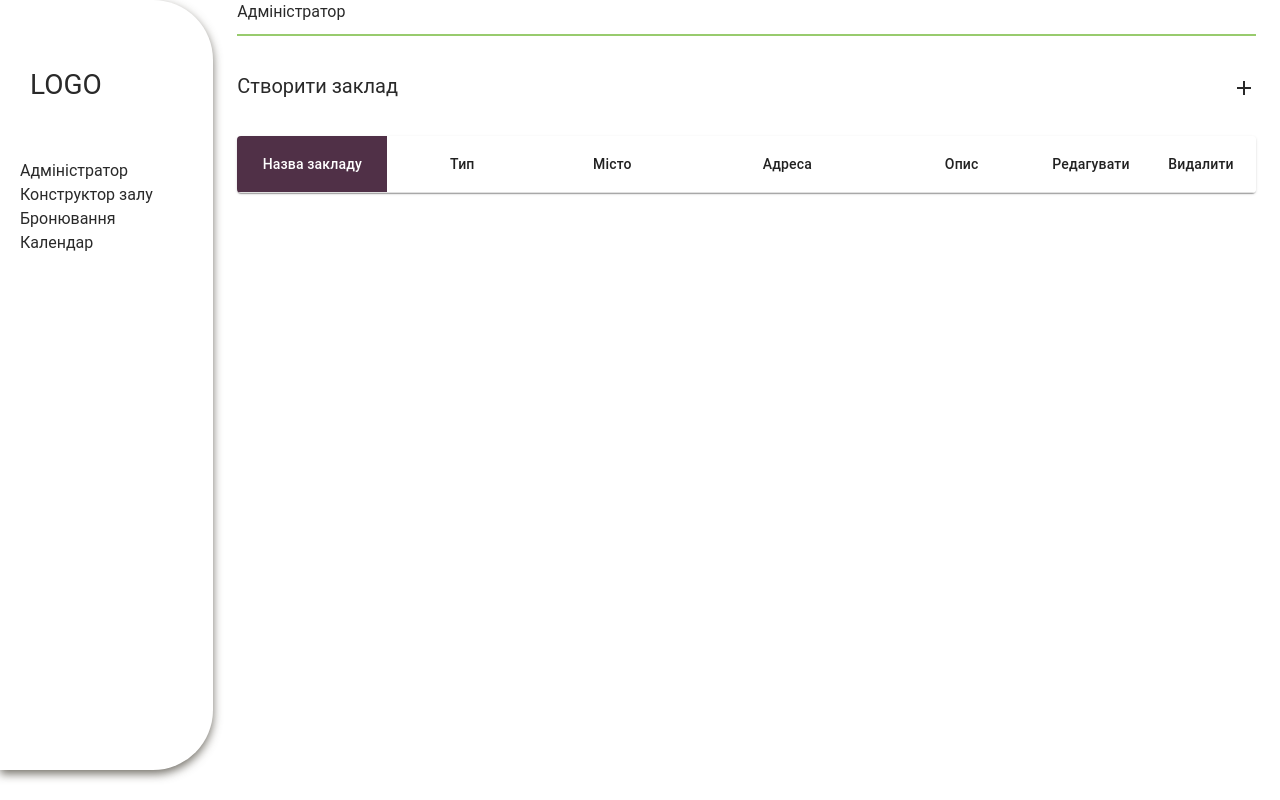
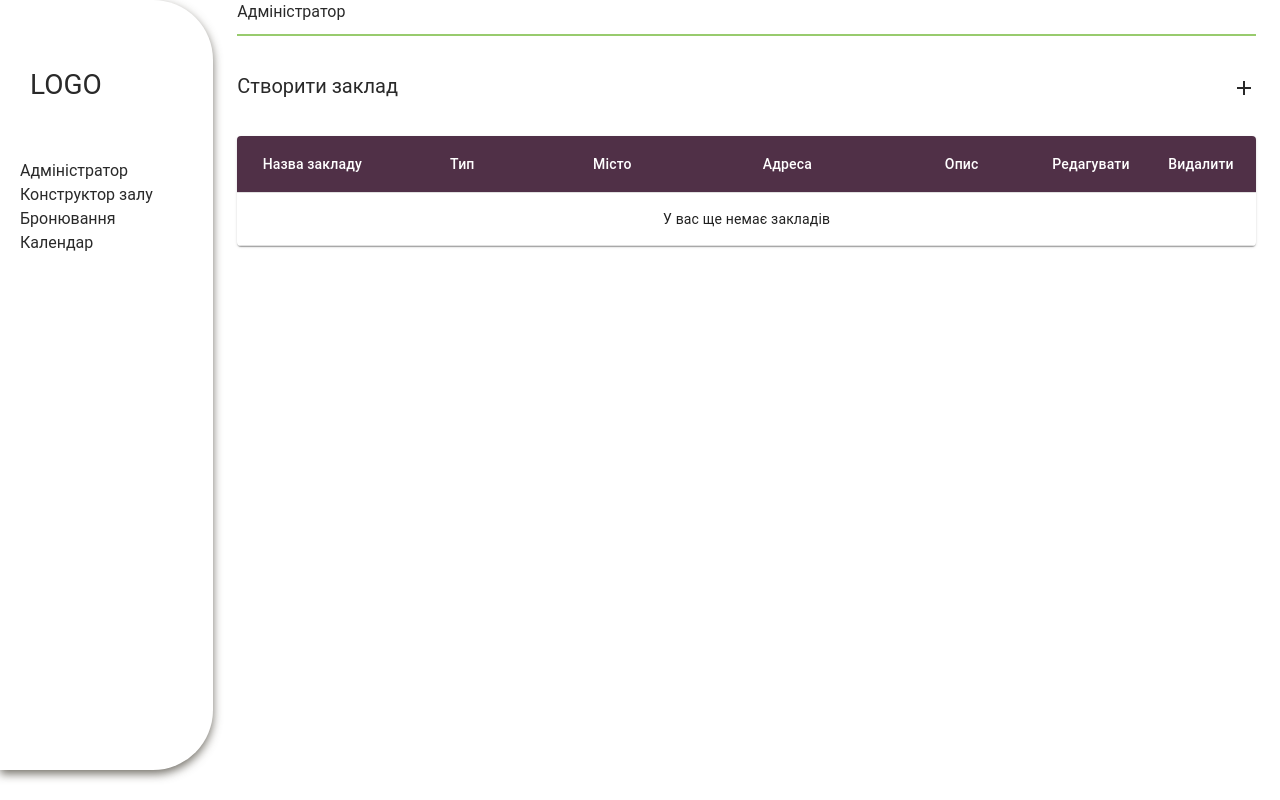
Before and after one commit to tetiana-kozak/restaurant-booking-system, a React (Create React App) app: page /admin-panel in a window 1280 px wide. Built offline with nearby package versions, Linux system fonts and the light colour scheme; sample sign-in values are in the browser's storage.

Commit message:
fix: edit all restaurants table styles

```diff
--- a/src/pages/AdminPanelPage/AllRestaurantsTable/AllRestaurantsTable.scss
+++ b/src/pages/AdminPanelPage/AllRestaurantsTable/AllRestaurantsTable.scss
@@ -1,28 +1,12 @@
-.list-container {
-  display: flex;
-  justify-content: space-between;
-  align-items: center;
-  background-color: #f2f2f2d4;
-  margin-bottom: 10px;
-  border-radius: 10px;
-  padding: 0 10px;
-  span {
-    font-weight: 600;
+.restaurants-table {
+  .MuiIconButton-root:hover {
+    @apply bg-transparent;
+    svg {
+      @apply fill-text-color;
+    }
+  }
+
+  .MuiTableCell-head {
+    @apply bg-button-secondary text-white;
   }
 }
-
-.modal {
-  position: absolute;
-  width: 500px;
-  height: 500px;
-  background-color: #adadad;
-}
-
-.restaurants-table {
-  .MuiIconButton-root:hover {
-    background-color: transparent;
-    svg {
-      fill: black;
-    }
-  }
-}
--- a/src/pages/AdminPanelPage/AllRestaurantsTable/AllRestaurantsTable.tsx
+++ b/src/pages/AdminPanelPage/AllRestaurantsTable/AllRestaurantsTable.tsx
@@ -1,13 +1,5 @@
-import DeleteIcon from '@mui/icons-material/Delete'
-import DeleteOutlineIcon from '@mui/icons-material/DeleteOutline'
-import EditOutlinedIcon from '@mui/icons-material/EditOutlined'
-import EditIcon from '@mui/icons-material/Edit'
-import { IconButton } from '@mui/material'
 import ModalContainer from 'shared/modals/editRestaurantModal/ModalContainer/ModalContainer'
-import {
-  deleteRestaurant,
-  getUserRestaurantsList,
-} from 'pages/AdminPanelPage/userRestaurantsReduser'
+import { getUserRestaurantsList } from 'pages/AdminPanelPage/userRestaurantsReduser'
 import { useEffect, useState } from 'react'
 import { useAppDispatch, useAppSelector } from 'redux/hooks'
 import { restaurantType } from 'shared/types/restaurantsEntity'
@@ -16,11 +8,11 @@ import {
   TableContainer,
   Table,
   TableBody,
-  TableCell,
   TableHead,
-  TableRow,
   Paper,
 } from '@mui/material'
+import TableHeadContent from './TableHeadContent'
+import TableBodyContent from './TableBodyContent'
 
 type Props = {
   setSelectedRestaurant: (restaurant: restaurantType) => void
@@ -50,108 +42,17 @@ const AllRestaurantsTable = ({
       <TableContainer component={Paper} className="restaurants-table">
         <Table sx={{ minWidth: 650 }} aria-label="sticky table" stickyHeader>
           <TableHead>
-            <TableRow>
-              <TableCell
-                align="center"
-                style={{
-                  width: 150,
-                  backgroundColor: '#503047',
-                  color: 'white',
-                }}
-              >
-                Назва закладу
-              </TableCell>
-              <TableCell align="center" style={{ width: 150 }}>
-                Тип
-              </TableCell>
-              <TableCell align="center" style={{ width: 150 }}>
-                Місто
-              </TableCell>
-              <TableCell align="center" style={{ width: 200 }}>
-                Адреса
-              </TableCell>
-              <TableCell align="center">Опис</TableCell>
-              <TableCell align="center" style={{ width: 110 }}>
-                Редагувати
-              </TableCell>
-              <TableCell align="center" style={{ width: 110 }}>
-                Видалити
-              </TableCell>
-            </TableRow>
+            <TableHeadContent />
           </TableHead>
           <TableBody>
-            {userRestaurantsList.map((restaurant) => (
-              <TableRow
-                key={restaurant.title}
-                sx={{ '&:last-child td, &:last-child th': { border: 0 } }}
-              >
-                <TableCell component="th" scope="row" align="center">
-                  {restaurant.title}
-                </TableCell>
-                <TableCell align="center">{restaurant.type}</TableCell>
-                <TableCell align="center">{restaurant.city}</TableCell>
-                <TableCell align="center">{restaurant.location}</TableCell>
-                <TableCell align="center">{restaurant.description}</TableCell>
-                <TableCell align="center">
-                  <IconButton
-                    onClick={() => {
-                      handleEditModalOpen()
-                      setSelectedRestaurant(restaurant)
-                    }}
-                  >
-                    <EditOutlinedIcon />
-                  </IconButton>
-                </TableCell>
-                <TableCell align="center">
-                  <IconButton
-                    aria-label="delete"
-                    onClick={() => dispatch(deleteRestaurant(restaurant.id))}
-                  >
-                    <DeleteOutlineIcon />
-                  </IconButton>
-                </TableCell>
-              </TableRow>
-            ))}
+            <TableBodyContent
+              userRestaurantsList={userRestaurantsList}
+              handleEditModalOpen={handleEditModalOpen}
+              setSelectedRestaurant={setSelectedRestaurant}
+            />
           </TableBody>
         </Table>
       </TableContainer>
-      {/* <ul className="list">
-        {userRestaurantsList.map((restaurant) => (
-          <div key={restaurant.id} className="list-container">
-            <li>
-              <div>
-                <span>Title:</span> {restaurant.title}
-              </div>
-              <div>
-                <span>Description:</span> {restaurant.description}
-              </div>
-              <div>
-                <span>City:</span> {restaurant.city}
-              </div>
-              <div>
-                <span>Location:</span> {restaurant.location}
-              </div>
-            </li>
-            <div>
-              <IconButton
-                onClick={() => {
-                  handleEditModalOpen()
-                  setSelectedRestaurant(restaurant)
-                }}
-              >
-                <EditIcon />
-              </IconButton>
-
-              <IconButton
-                aria-label="delete"
-                onClick={() => dispatch(deleteRestaurant(restaurant.id))}
-              >
-                <DeleteIcon />
-              </IconButton>
-            </div>
-          </div>
-        ))}
-      </ul> */}
 
       <ModalContainer
         handleClose={handleEditModalClose}
--- /dev/null
+++ b/src/pages/AdminPanelPage/AllRestaurantsTable/TableBodyContent.tsx
@@ -0,0 +1,68 @@
+import { IconButton, TableCell, TableRow } from '@mui/material'
+import { restaurantType } from 'shared/types/restaurantsEntity'
+import DeleteOutlineIcon from '@mui/icons-material/DeleteOutline'
+import EditOutlinedIcon from '@mui/icons-material/EditOutlined'
+import { useAppDispatch } from 'redux/hooks'
+import { deleteRestaurant } from '../userRestaurantsReduser'
+
+type Props = {
+  userRestaurantsList: restaurantType[]
+  handleEditModalOpen: () => void
+  setSelectedRestaurant: (restaurant: restaurantType) => void
+}
+
+const TableBodyContent = ({
+  userRestaurantsList,
+  handleEditModalOpen,
+  setSelectedRestaurant,
+}: Props) => {
+  const dispatch = useAppDispatch()
+
+  return (
+    <>
+      {userRestaurantsList.length === 0 ? (
+        <TableRow>
+          <TableCell colSpan={7} align="center">
+            У вас ще немає закладів
+          </TableCell>
+        </TableRow>
+      ) : (
+        <>
+          {userRestaurantsList.map((restaurant) => (
+            <TableRow
+              key={restaurant.title}
+              sx={{ '&:last-child td, &:last-child th': { border: 0 } }}
+            >
+              <TableCell component="th" scope="row" align="center">
+                {restaurant.title}
+              </TableCell>
+              <TableCell align="center">{restaurant.type}</TableCell>
+              <TableCell align="center">{restaurant.city}</TableCell>
+              <TableCell align="center">{restaurant.location}</TableCell>
+              <TableCell align="center">{restaurant.description}</TableCell>
+              <TableCell align="center">
+                <IconButton
+                  onClick={() => {
+                    handleEditModalOpen()
+                    setSelectedRestaurant(restaurant)
+                  }}
+                >
+                  <EditOutlinedIcon />
+                </IconButton>
+              </TableCell>
+              <TableCell align="center">
+                <IconButton
+                  aria-label="delete"
+                  onClick={() => dispatch(deleteRestaurant(restaurant.id))}
+                >
+                  <DeleteOutlineIcon />
+                </IconButton>
+              </TableCell>
+            </TableRow>
+          ))}
+        </>
+      )}
+    </>
+  )
+}
+export default TableBodyContent
--- /dev/null
+++ b/src/pages/AdminPanelPage/AllRestaurantsTable/TableHeadContent.tsx
@@ -0,0 +1,29 @@
+import { TableCell, TableRow } from '@mui/material'
+
+type Props = {}
+const TableHeadContent = (props: Props) => {
+  return (
+    <TableRow>
+      <TableCell align="center" style={{ width: 150 }}>
+        Назва закладу
+      </TableCell>
+      <TableCell align="center" style={{ width: 150 }}>
+        Тип
+      </TableCell>
+      <TableCell align="center" style={{ width: 150 }}>
+        Місто
+      </TableCell>
+      <TableCell align="center" style={{ width: 200 }}>
+        Адреса
+      </TableCell>
+      <TableCell align="center">Опис</TableCell>
+      <TableCell align="center" style={{ width: 110 }}>
+        Редагувати
+      </TableCell>
+      <TableCell align="center" style={{ width: 110 }}>
+        Видалити
+      </TableCell>
+    </TableRow>
+  )
+}
+export default TableHeadContent
--- a/tailwind.config.js
+++ b/tailwind.config.js
@@ -17,6 +17,7 @@ module.exports = {
       backdrop: 'rgba(202, 196, 208, 0.5)',
       'input-bg': '#E6E0E9',
       iframe_bg_color: '#F7F2FA',
+      transparent: 'transparent',
     },
 
     fontFamily: {
```
